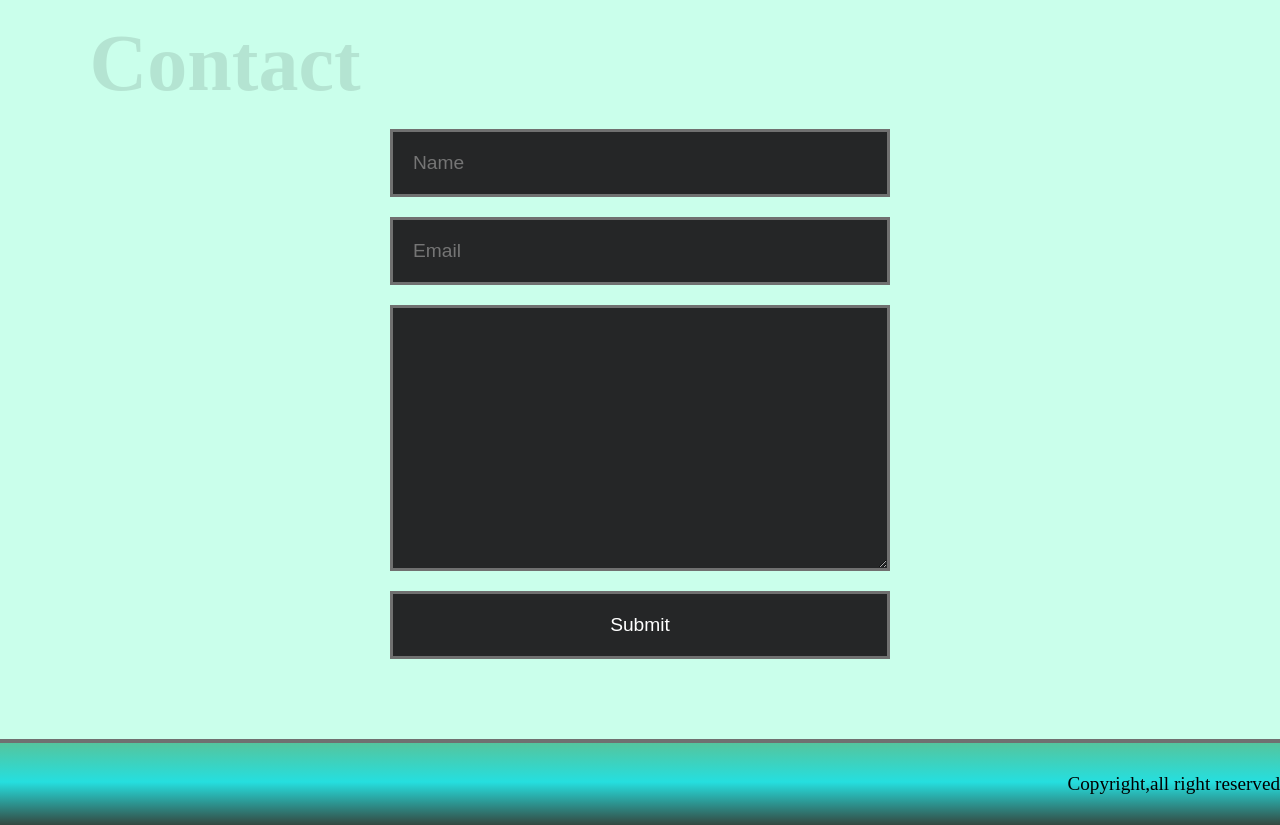
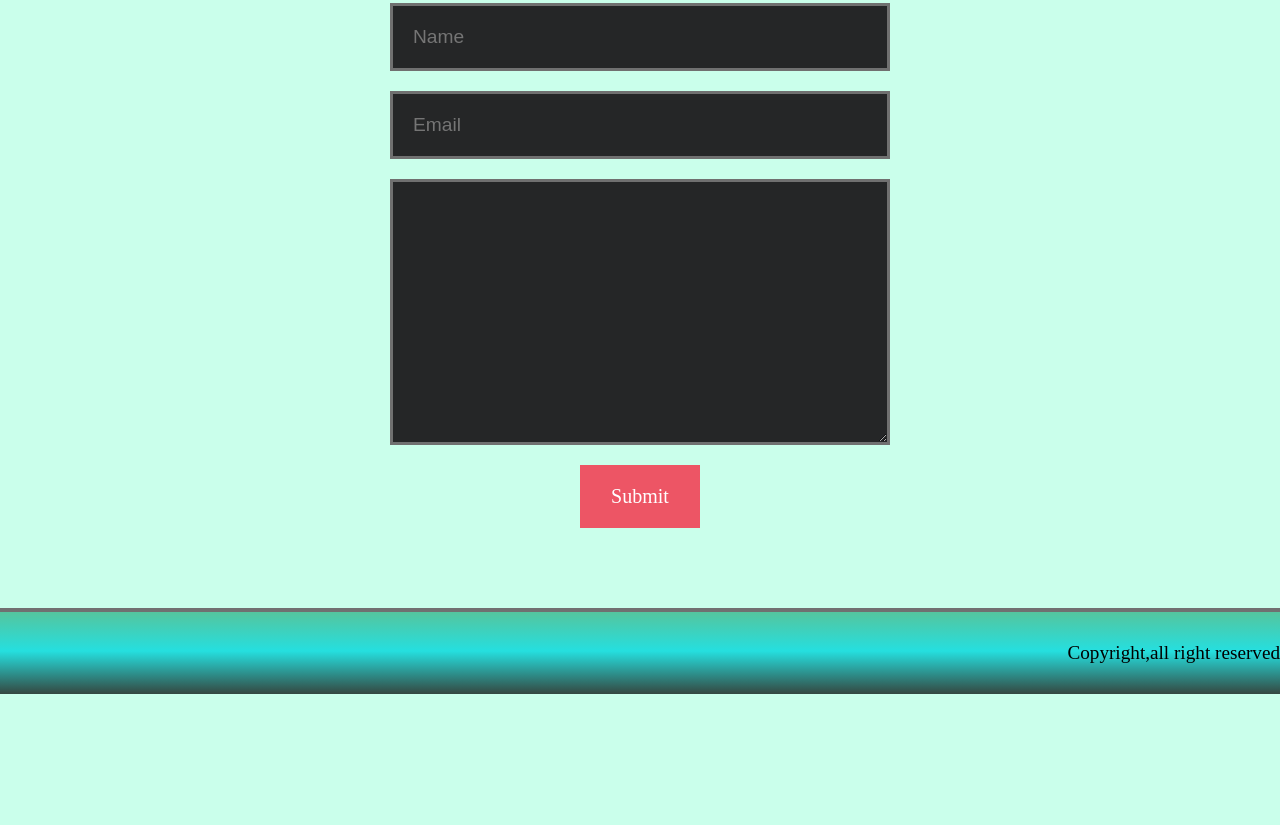
Before and after one commit to 100ravpatel/100ravpatel.sample, a plain HTML site: page index.html in a window 1280 px wide. Shown: the part 2045-2870 px from the top of the page. After the commit the page ends 2739 px from the top, so only its background shows below. Drawn offline with Linux system fonts and the light colour scheme.

Commit message:
Update index.html

```diff
--- a/index.html
+++ b/index.html
@@ -40,7 +40,6 @@
                 <span class="m-left name">r</span>
                 <span class="m-left name">a</span>
                 <span class="m-left name">v</span>
-
             </h1>
             <a href="#contact">Contact</a>
         </div>
@@ -57,39 +56,33 @@
                 <a href="https://drive.google.com/file/d/19Fmrfe6WcptMpiBPvV72BFSRR7L5-Bbs/view?usp=sharing">click</a> .
             </p>
     </div>
+    <br><br>
     <div class="container skills" id="skills">
 
             <h1>Skills</h1>
-                <br><br>
+            <br><br>
               <div class="maindiv">
                         <div class="inmain">
-
                            <p>Click on language to <br> see the progress :-</p>
-
                         </div>
                         <div>
                             <div class="sediv">
-
                                 <button class="btn" onclick="ht()">HTML 5</button> <br> <br>
                                 <button class="btn" onclick="cs()">Css 3</button> <br> <br>
                                 <button class="btn" onclick="js()">JavaScript</button> <br> <br>
                                 <button class="btn" onclick="py()">Python</button> <br> <br>
                                 <button class="btn" onclick="ja()">Java</button> <br> <br>
                                 <button class="btn" onclick="php()">PHP</button> <br>
-
                             </div>
                         </div>
                     <div class="sdiv">
                         <li>
                             <h3></h3><span class="bar"><span class="html" id="ht"></span> </span>
                         </li>
-
-
                             <li>
                                 <h3></h3><span class="bar"> <span class="html" id="cs"></span> </span>
 
                             </li>
-
                             <li>
                                 <h3></h3><span class="bar"> <span class="html" id="js"></span> </span>
                             </li>
@@ -110,10 +103,6 @@
                     </div>
             </div>
     </div>
-    <br><br><br><br><br><br>
-    <br><br><br>
-
-
     <div class="container-certificates" id="certificate">
         <h1>certificates</h1>
         <br><br><br><br><br>
@@ -150,7 +139,7 @@
             <input type="text" name="fullname" placeholder="Name">
             <input type="email" placeholder="Email"name="email">
             <textarea name="message"cols="30"rows = "10"placeholder="Say Something"name="message"> </textarea>
-            <input type="submit">
+            <input type="Submit" id="btlast">
         </form>
 
     </div>
@@ -159,8 +148,6 @@
         <hr>
         <p class="ft1">Copyright,all right reserved</p>
     </footer>
-
-
 <script src="script.js"></script>
 
 </body>
```
